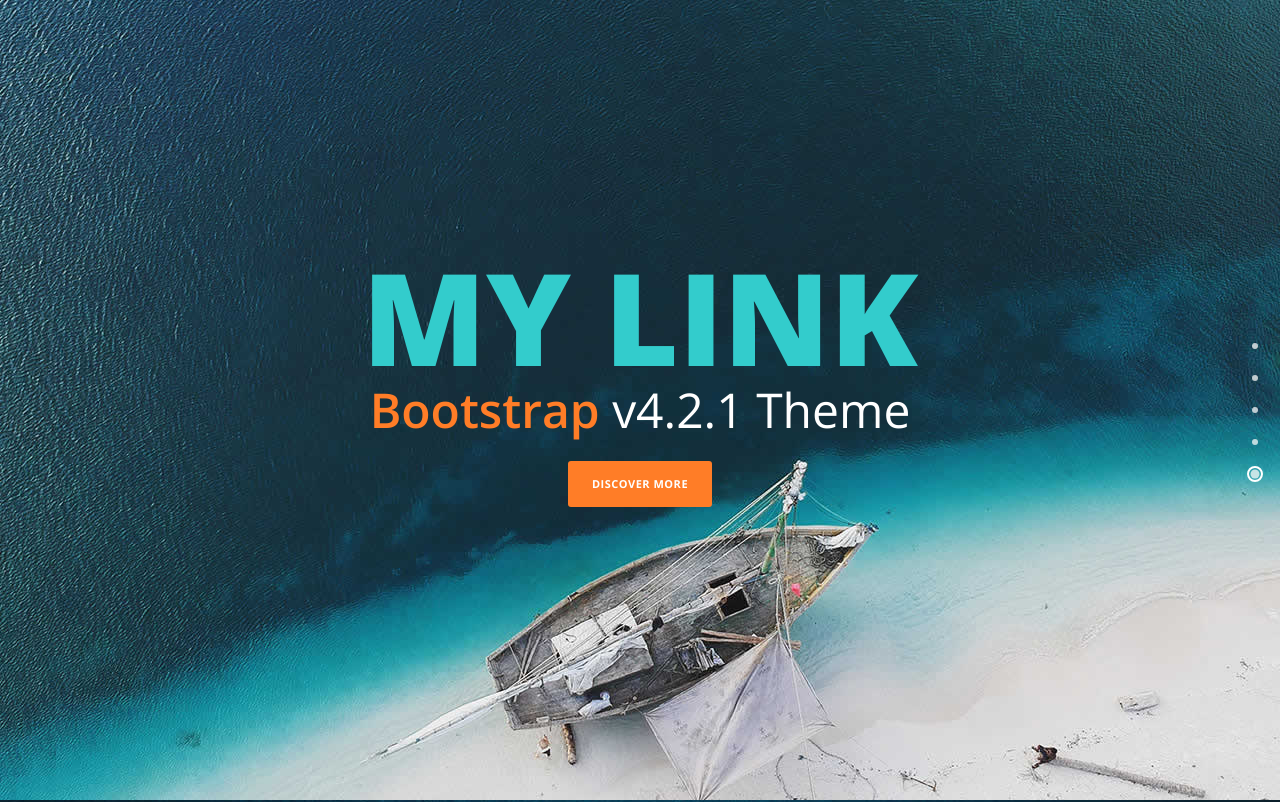
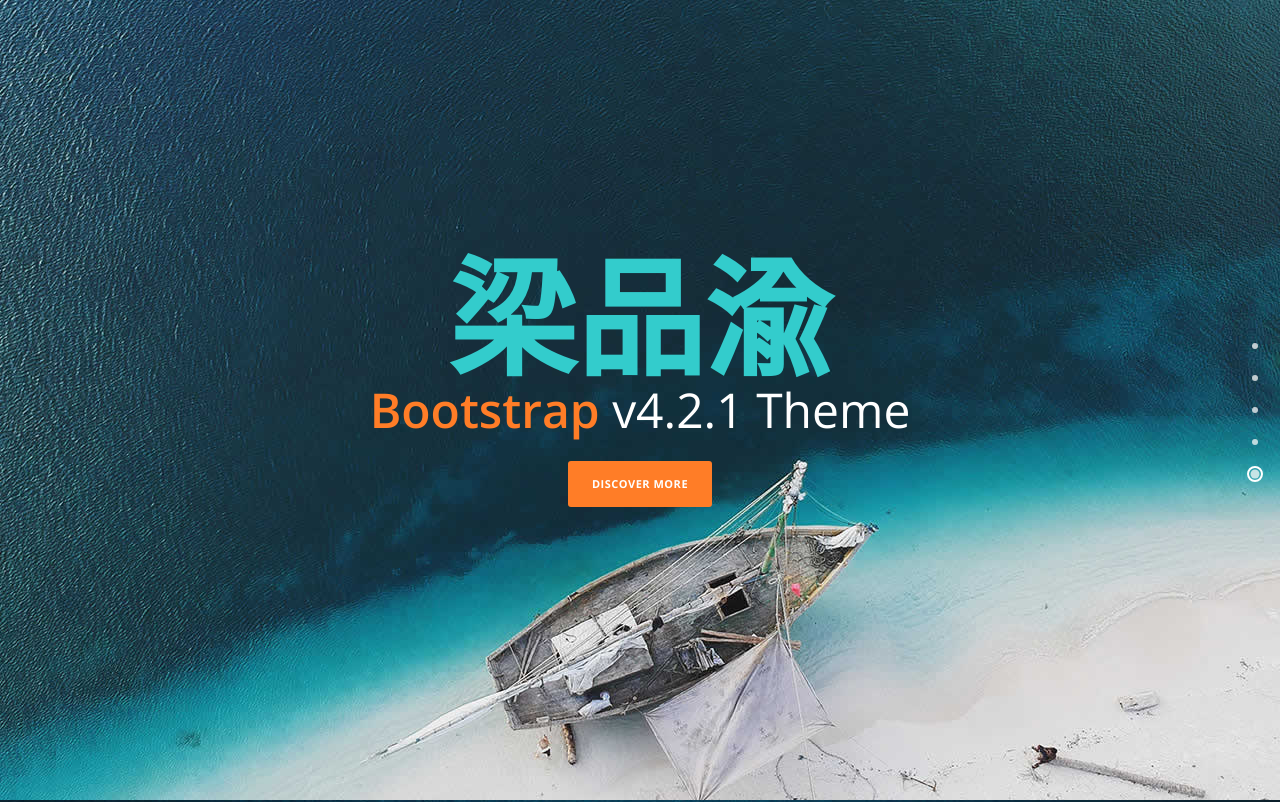
Before and after one commit to PinYuLiang/templatemo_526_vanilla, a plain HTML site: page index.html in a window 1280 px wide. Shown: the top 802 px of the page. Drawn offline with nearby package versions, Linux system fonts and the light colour scheme.

Commit message:
head change
from my link to 梁品渝

```diff
--- a/index.html
+++ b/index.html
@@ -37,7 +37,7 @@ https://templatemo.com/tm-526-vanilla
     <div class="parallax-content baner-content" id="home">
         <div class="container">
             <div class="first-content">
-                <h1><a href="example.html"> My Link </a></h1>
+                <h1><a href="example.html"> 梁品渝 </a></h1>
                 <span><em>Bootstrap</em> v4.2.1 Theme</span>
                 <div class="primary-button">
                     <a href="#services">Discover More</a>
```
